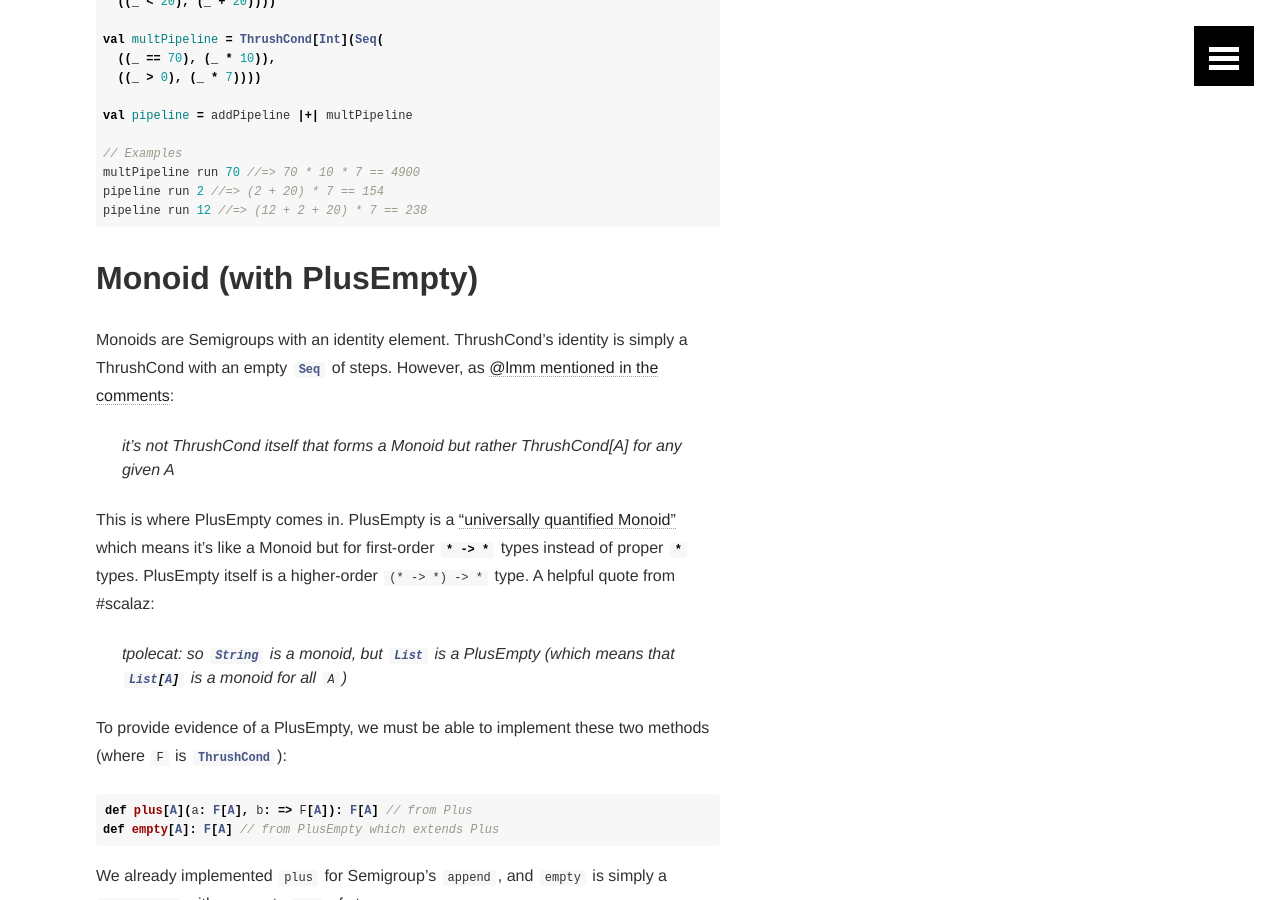
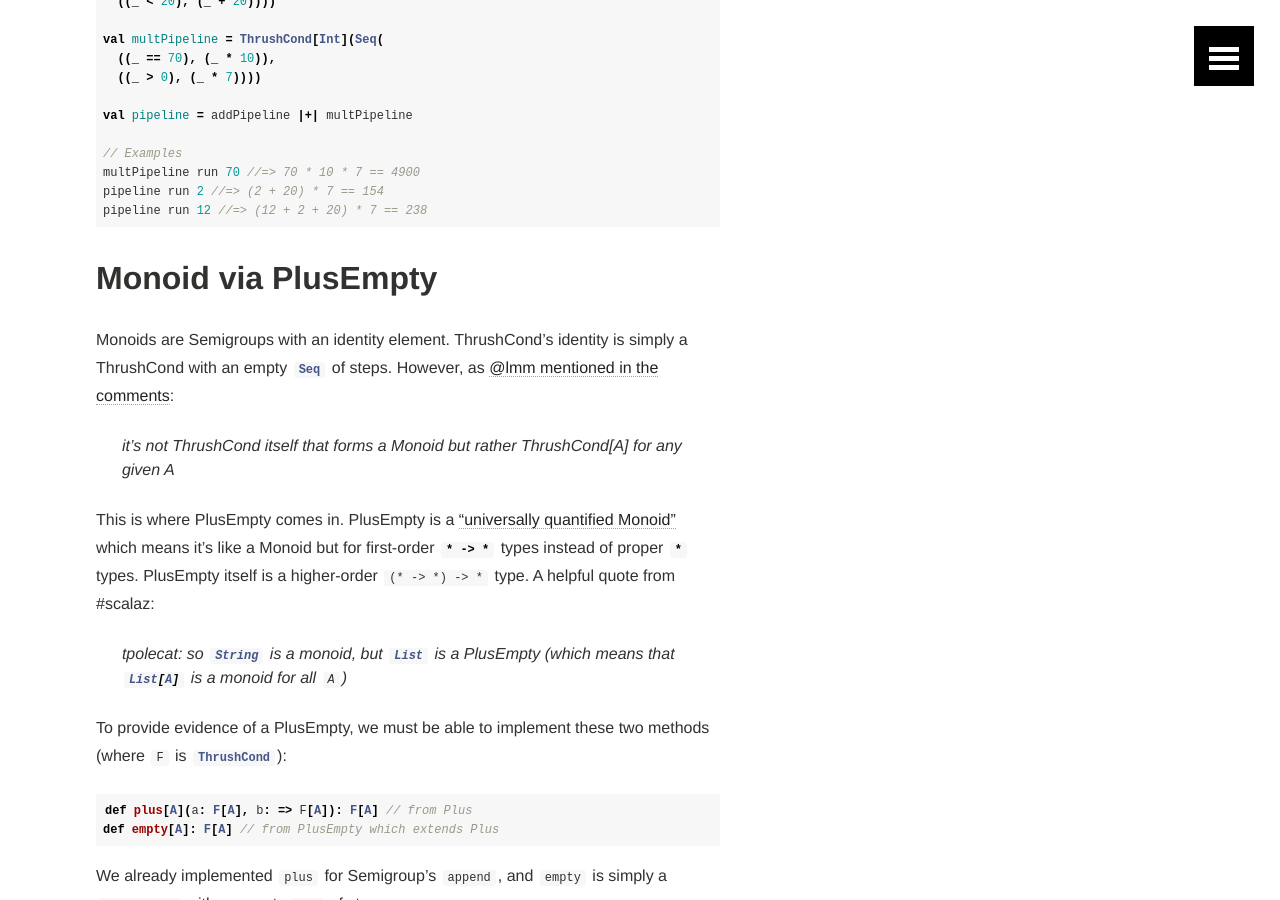
Before and after one commit to devth/devth.github.com, a Jekyll site: the page built from _posts/2015-05-19-thrush-cond-is-not-a-monad.md, in a window 1280 px wide and 900 px high, scrolled down 4987 px. Built offline with Jekyll 4.4.1, drawn with Linux system fonts in a browser that asks for light colours; Markdown is read by kramdown in place of the engine named in the settings; comment, search, counter and statistics services are not loaded.

Commit message:
Remove parens on subhead

````diff
--- a/_posts/2015-05-19-thrush-cond-is-not-a-monad.md
+++ b/_posts/2015-05-19-thrush-cond-is-not-a-monad.md
@@ -258,7 +258,7 @@ pipeline run 12 //=> (12 + 2 + 20) * 7 == 238
 ```
 
 
-## Monoid (with PlusEmpty)
+## Monoid via PlusEmpty
 
 Monoids are Semigroups with an identity element. ThrushCond's
 identity is simply a ThrushCond with an empty `Seq`{:.language-scala} of
````
